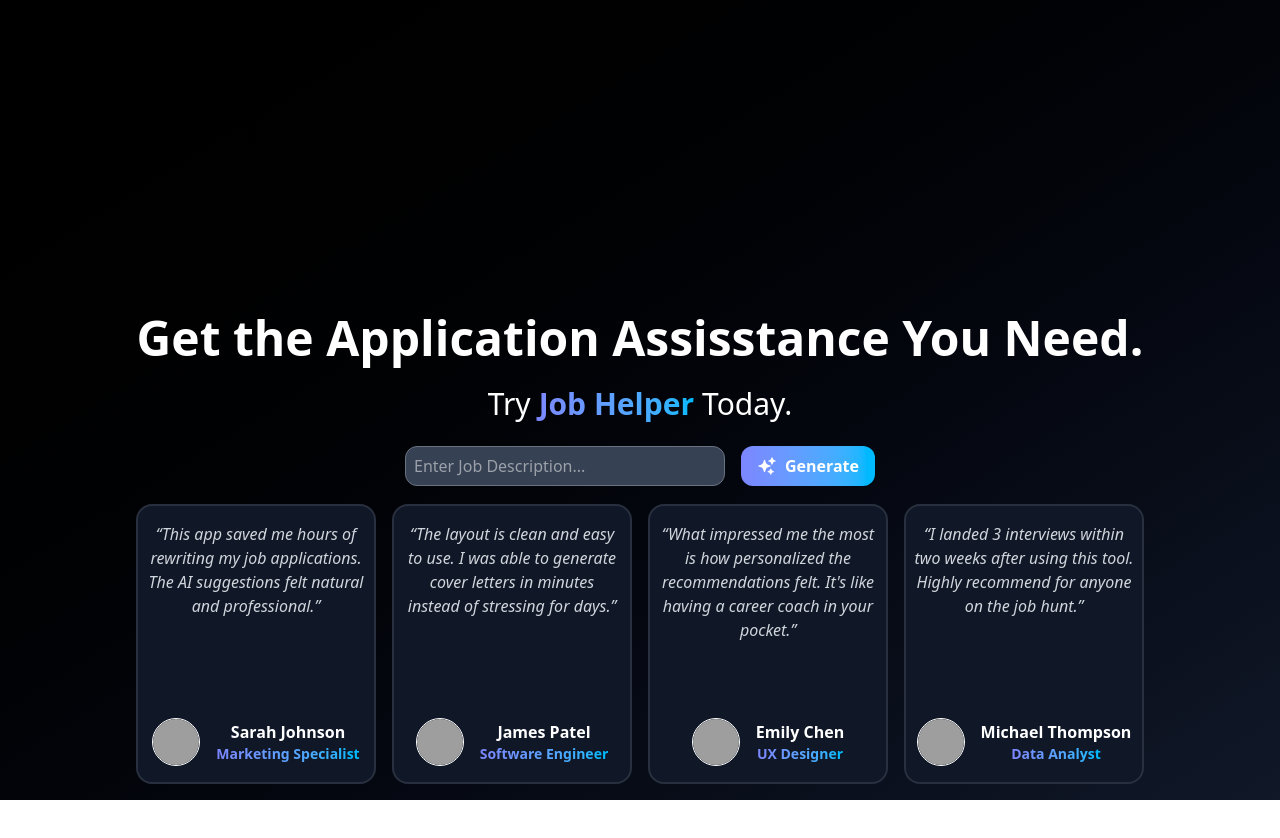
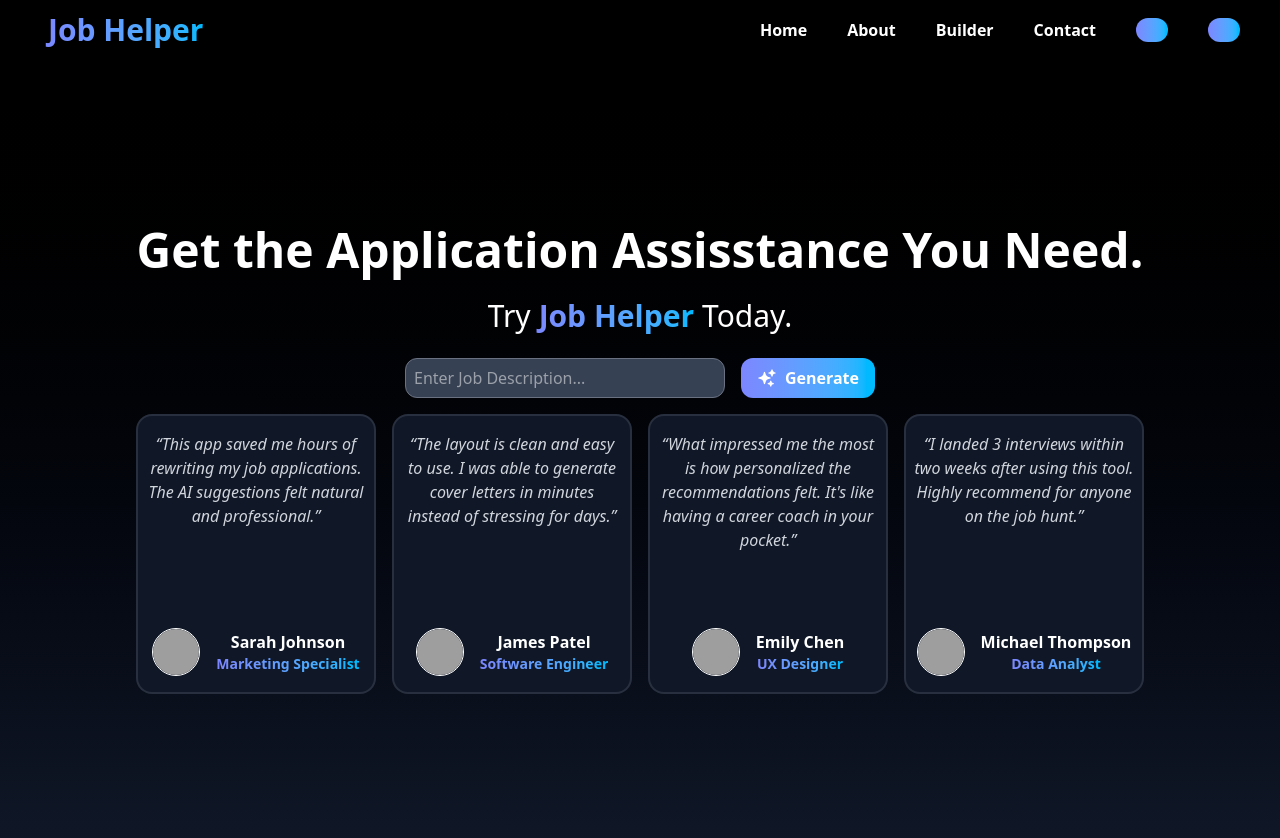
Before and after one commit to Evan-Varan/Juno-Application-Assistant, a React (Vite) app in the folder my-app/: page / in a window 1280 px wide. Shown: the top 838 px of the page. Before the commit the page ends 800 px from the top, so only its background shows below. Built offline with nearby package versions, Linux system fonts and the light colour scheme; grey boxes are pictures that could not be loaded.

Commit message:
More UI and starting Navbar

```diff
--- a/my-app/src/App.tsx
+++ b/my-app/src/App.tsx
@@ -5,7 +5,7 @@ import EmptyOutputCard from './components/EmptyOutputCard'
 import Button from './components/Button'
 import Input from './components/Input'
 import PageHeader from './components/PageHeader'
-
+import Navbar from './components/Navbar'
 import {SparklesIcon} from '@heroicons/react/24/solid'
 import Testimonials from './components/Tesimonials'
 
@@ -65,9 +65,13 @@ async function handleJobDescriptionInput() {
   // const [output, setOutput] = useState<string>("")
 
   return (
-    <div className=" relative flex gap-4 items-center justify-center flex-col min-h-screen border-dashed bg-gradient-to-br from-black to-gray-900">
+    <div className =" flex flex-col justify-center border-dashed bg-gradient-to-b from-black to-gray-900">
+      <div className="flex justify-center">
+      <Navbar />
+      </div>
+      <div className=" relative flex gap-4 items-center justify-center flex-col min-h-screen">
       <PageHeader />
-      <div className="flex flex-col gap-4 items-center">
+      <div className="flex flex-col gap-20 items-center">
         <div className = "flex flex-row gap-4 items-center justify-center">
           {/* <Input placeholder = "enter job url" value = {search} onChange = {setSearch}/>
           <Button onClick = {searchHandler}/> */}
@@ -77,7 +81,6 @@ async function handleJobDescriptionInput() {
           <Input placeholder = "Enter Job Description..." value = {search} onChange = {setSearch}/>
           <Button text = "Generate" Icon ={SparklesIcon} onClick = {handleJobDescriptionInput}/>
         </div>
-        <Testimonials />
         {showOutput ?
           <>
             <div className = "flex flex-row items-center justify-center gap-4">
@@ -100,6 +103,8 @@ async function handleJobDescriptionInput() {
           <EmptyOutputCard />
         }
       </div>
+      <Testimonials />
+      </div>
     </div>
   );
 }
--- /dev/null
+++ b/my-app/src/components/Navbar.tsx
@@ -0,0 +1,17 @@
+import Button from "./Button";
+
+export default function Navbar(){
+    return(
+        <div className="flex flex-row items-center justify-between w-300 h-15">
+            <span className = "text-3xl justify-left flex font-bold bg-gradient-to-r from-indigo-400 to-sky-400 bg-clip-text text-transparent px-2">Job Helper</span>
+            <div className= "flex text-white font-bold justify-right  gap-10">
+                <button>Home</button>
+                <button>About</button>
+                <button>Builder</button>
+                <button>Contact</button>
+                <Button/>
+                <Button/>
+            </div>
+        </div>
+    )
+}
--- a/my-app/src/components/Tesimonials.tsx
+++ b/my-app/src/components/Tesimonials.tsx
@@ -35,7 +35,7 @@ const testimonials = [
 
 export default function Testimonials(){
     return(
-        <div className = "flex flex-row gap-4 absolute bottom-4 items-center justify-center">
+        <div className = "flex flex-row gap-4 bottom-4 items-center justify-center">
             {testimonials.map((testimonial,key) =>(
                 <Testimonial
                 key = {key}
```
Also changed, not shown: 2 other files (tests, documents, lock files or other folders).
